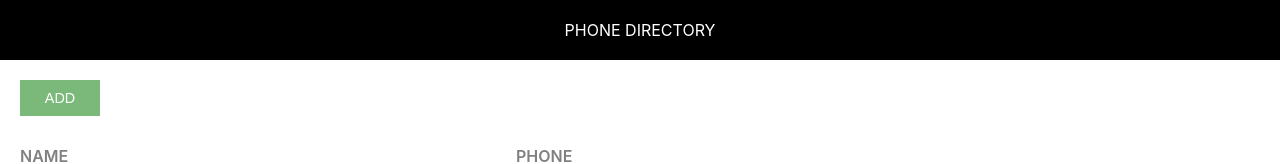
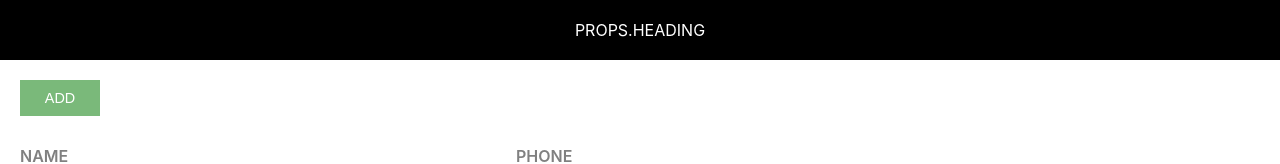
Before and after one commit to AkshatRawat18/phone-dir, a React (Create React App) app: page / in a window 1280 px wide. Shown: the top 164 px of the page. Built offline with nearby package versions, Linux system fonts and the light colour scheme.

Commit message:
Passed heading to Header component as props

```diff
--- a/src/App.js
+++ b/src/App.js
@@ -21,7 +21,7 @@ class App extends Component {
 
     return (
       <div className="component-container">
-        <Header/>
+        <Header heading="Phone Directory"/>
         <div className="component-body-container">
           <button className="custom-btn add-btn"> Add</button>
           <div className="grid-container heading-container">
--- a/src/Header.js
+++ b/src/Header.js
@@ -1,9 +1,9 @@
 import React from 'react';
 import './Header.css'
-const Header=function(){
+const Header=function(props){
 
     return(
-        <div className="header">Phone Directory</div>
+        <div className="header">props.heading</div>
 
     )
 }
```
